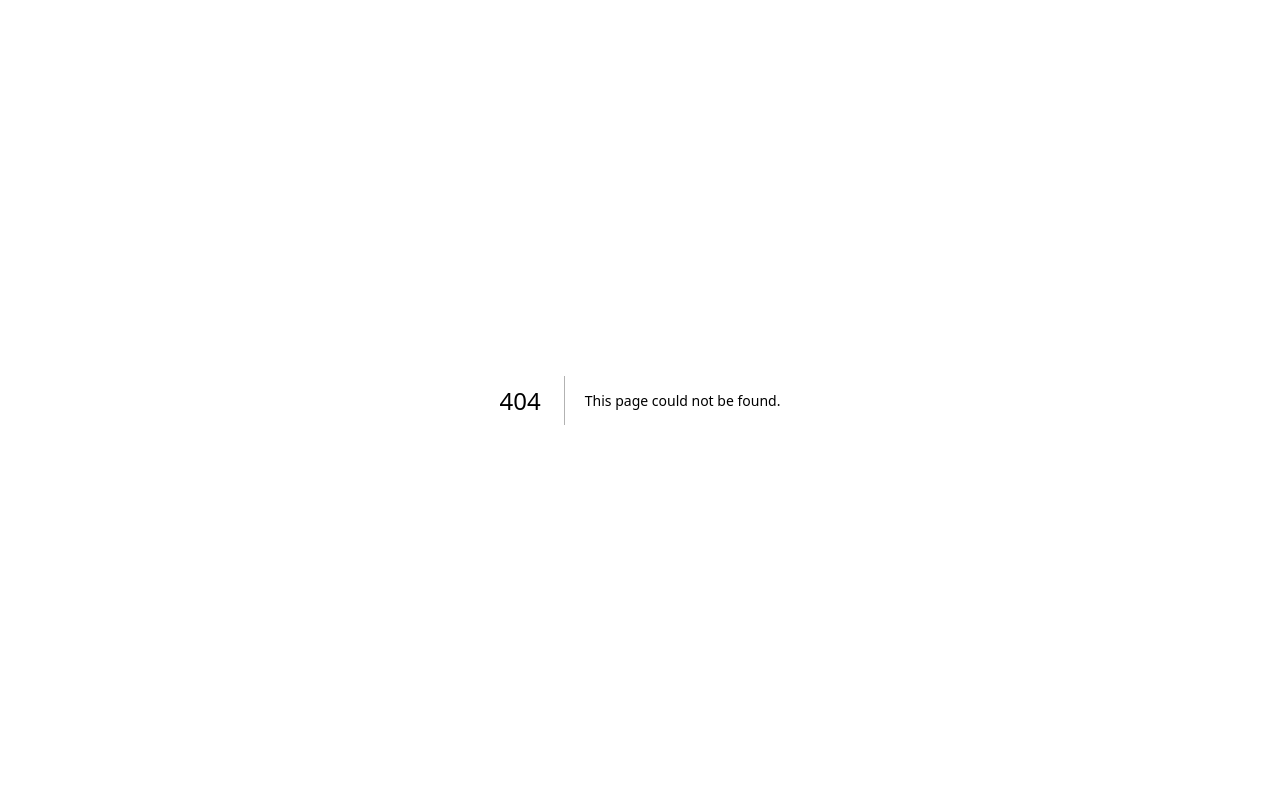
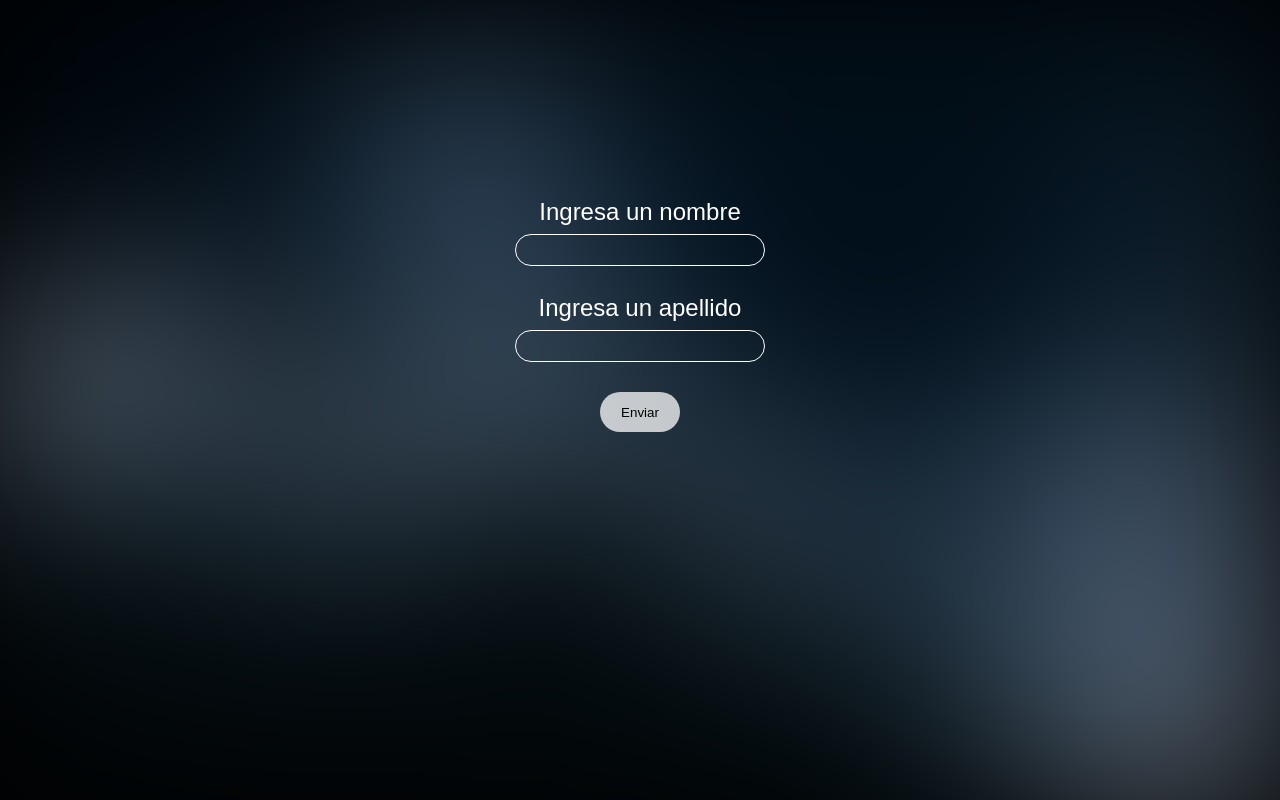
Before and after one commit to facufan07/Presentacion, a Next.js app: page /donar in a window 1280 px wide. Before the commit this address had no page. Built offline with nearby package versions, Linux system fonts and the light colour scheme.

Commit message:
Inicios de prueba de comunicacion con backend

```diff
--- /dev/null
+++ b/app/donar/page.jsx
@@ -0,0 +1,36 @@
+"use client"
+import "./style.scss"
+
+export default function donar(){
+
+    function data(event){
+        event.preventDefault()
+        const formData = new FormData(event.target)
+
+        const data = {name: formData.get("name"), surname: formData.get("surname")}
+
+        fetch("http://localhost:8080/", {
+            method: "POST",
+            headers:{
+                "Content-Type": "application/json"
+            },
+            body: JSON.stringify(data)
+        })
+    }
+
+    return(
+        <main>
+            <section className="sectionForm">
+                <form onSubmit={data}>
+                    <label>
+                        <span className="title">Ingresa un nombre</span>
+                        <input className="input" type="text" name="name"/>
+                        <span className="title">Ingresa un apellido</span>
+                        <input className="input" type="text" name="surname"/>
+                    </label>
+                    <button type="submit">Enviar</button>
+                </form>
+            </section>
+        </main>
+    )
+}
--- /dev/null
+++ b/app/donar/style.scss
@@ -0,0 +1,125 @@
+/* http://meyerweb.com/eric/tools/css/reset/
+   v2.0 | 20110126
+   License: none (public domain)
+*/
+
+html, body, div, span, applet, object, iframe,
+h1, h2, h3, h4, h5, h6, p, blockquote, pre,
+a, abbr, acronym, address, big, cite, code,
+del, dfn, em, img, ins, kbd, q, s, samp,
+small, strike, strong, sub, sup, tt, var,
+b, u, i, center,
+dl, dt, dd, ol, ul, li,
+fieldset, form, label, legend,
+table, caption, tbody, tfoot, thead, tr, th, td,
+article, aside, canvas, details, embed,
+figure, figcaption, footer, header, hgroup,
+menu, nav, output, ruby, section, summary,
+time, mark, audio, video {
+	margin: 0;
+	padding: 0;
+	border: 0;
+	font-size: 100%;
+	font: inherit;
+	vertical-align: baseline;
+}
+/* HTML5 display-role reset for older browsers */
+article, aside, details, figcaption, figure,
+footer, header, hgroup, menu, nav, section {
+	display: block;
+}
+body {
+	line-height: 1;
+}
+ol, ul {
+	list-style: none;
+}
+blockquote, q {
+	quotes: none;
+}
+blockquote:before, blockquote:after,
+q:before, q:after {
+	content: '';
+	content: none;
+}
+table {
+	border-collapse: collapse;
+	border-spacing: 0;
+}
+
+*,
+*::before,
+*::after {
+    box-sizing: border-box;
+}
+
+main{
+    width: 100vw;
+    min-height: 100vh;
+    display: flex;
+    justify-content: center;
+    background-color: black;
+    font-family: sans-serif;
+    &::before{
+		content: "";
+		background-image: url(../../images/pexels-francesco-ungaro-2554092.jpg);
+		background-size: cover;
+		background-repeat: no-repeat;
+		position: absolute;
+        top: 0;
+        left: 0;
+        width: 100%;
+        height: 100%;
+		z-index: 1;
+		filter: blur(100px);
+
+	}
+    .sectionForm{
+        z-index: 2;
+        margin: 200px 0 0 0;
+        form{
+            display: flex;
+            flex-direction: column;
+            justify-content: center;
+            align-items: center;
+
+            label{
+                display: flex;
+                justify-content: center;
+                align-items: center;
+                flex-direction: column;
+
+                .input{
+                    height: 20px;
+                    width: 250px;
+                    margin-bottom: 30px;
+                    border-radius: 20px;
+                    background-color: rgba(255, 235, 205, 0);
+                    border: solid white 1px;
+                    padding: 15px 20px 15px 20px;
+                    outline: none;
+                    color: white;
+
+                }
+                .title{
+                    margin: 0px 0 10px 0;
+                    font-size: 1.5rem;
+                    color: white;
+                }
+            }
+            button{
+                background-color: rgba(255, 255, 255, 0.741);
+                border-radius: 50px;
+                border: none;
+                width: 80px;
+                height: 40px;
+                transition: all 0.4s;
+                cursor: pointer;
+                &:hover{
+                    width: 120px;
+                }
+
+            }
+        }
+    }
+}
--- a/components/Button/page.jsx
+++ b/components/Button/page.jsx
@@ -1,5 +1,6 @@
 "use client"
 import { useState } from "react";
+import Link from "next/link"
 import "./style.scss";
 
 export default function Button(props){
@@ -17,14 +18,17 @@ export default function Button(props){
     }
 
     return(
+        <Link href={props.link} style={{zIndex: 2, textDecoration: "none"}}>
         <div
         className="buttonContainer"
         style={{backgroundColor: hovered}}
         onMouseOver={handleOver}
         onMouseOut={handleOut}
         >
-            <p className="content" style={{color: color}}>{props.content}</p>
+
+        <p className="content" style={{color: color}}>{props.content}</p>
 
         </div>
+        </Link>
     )
 }
--- a/components/Card/style.scss
+++ b/components/Card/style.scss
@@ -29,7 +29,7 @@
         }
 
         @media (max-width:315px) {
-            font-size: 1.1rem;
+            font-size: 1.3rem;
         }
     }
 }
```
Also changed, not shown: app/page.jsx (+12 -3 lines), package.json (+18 -3 lines), tsconfig.json (added, +34 -0 lines), 1 other file (tests, documents, lock files or other folders).
